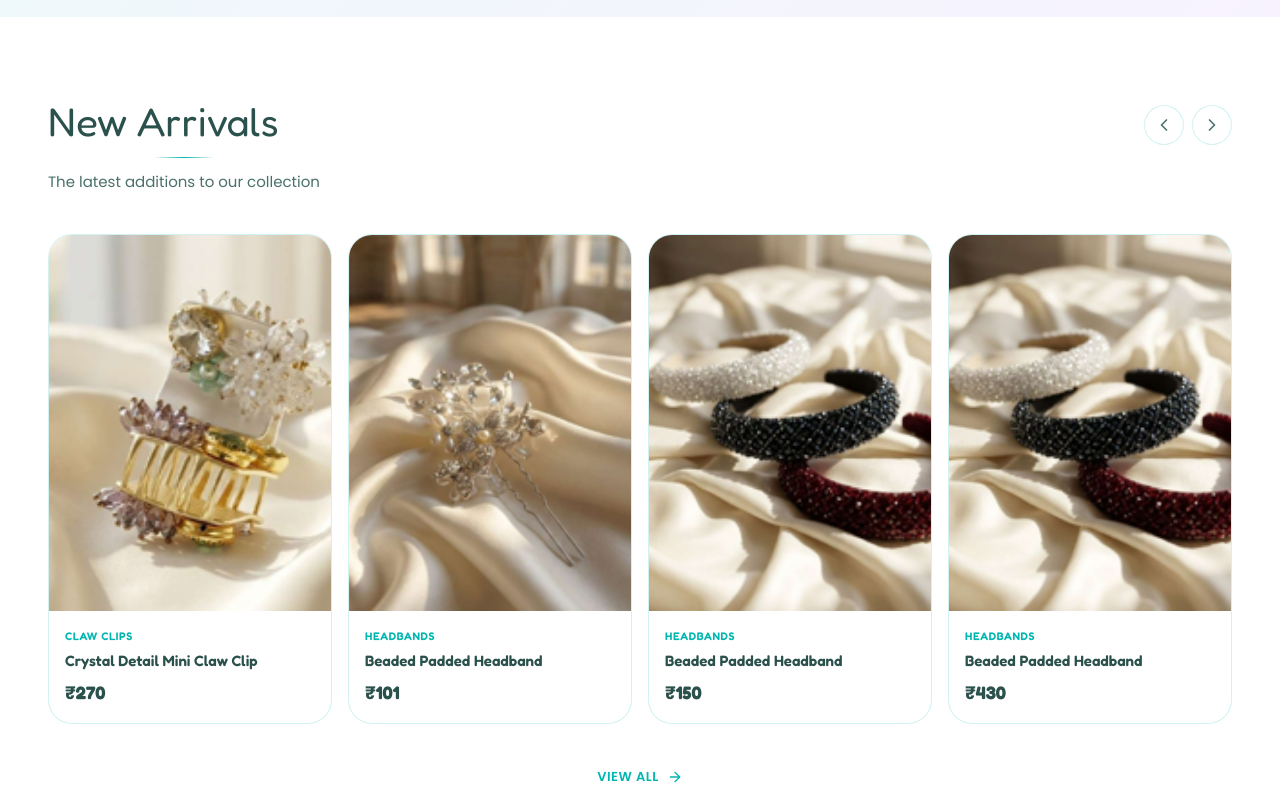
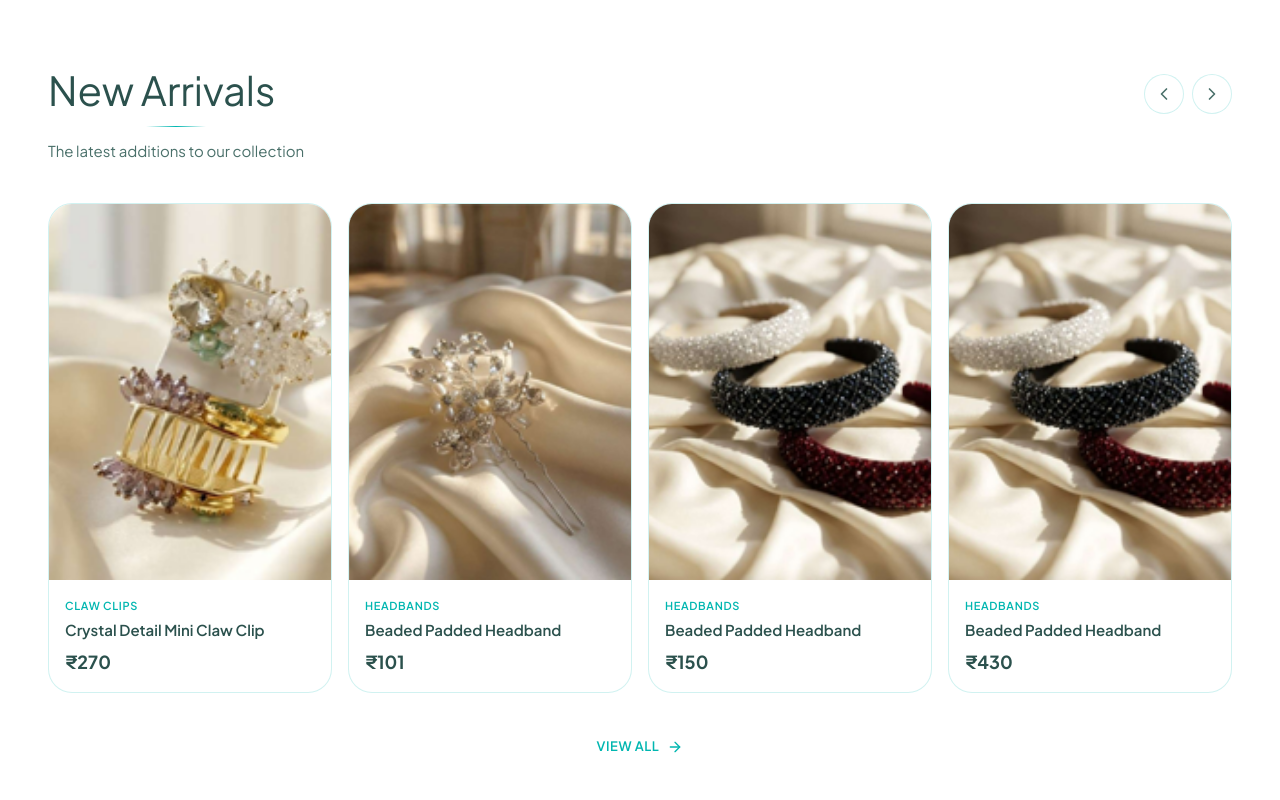
Before and after one commit to AKASHKOLANCHIYAPAN/sarang_living, a Next.js app: page / in a window 1280 px wide. Shown: the part 2440-3240 px from the top of the page. Built offline with nearby package versions, Linux system fonts and the light colour scheme; no server answers.

Commit message:
Update site font to Plus Jakarta Sans

```diff
--- a/app/globals.css
+++ b/app/globals.css
@@ -1,4 +1,4 @@
-@import url('https://fonts.googleapis.com/css2?family=Fredoka:wght@400;500;600;700&family=Poppins:ital,wght@0,300;0,400;0,500;0,600;0,700;1,400&display=swap');
+@import url('https://fonts.googleapis.com/css2?family=Plus+Jakarta+Sans:ital,wght@0,300;0,400;0,500;0,600;0,700;0,800;1,400;1,600&display=swap');
 @import "tailwindcss";
 
 /* ═══════════════════════════════════════════════════════════════
@@ -57,8 +57,8 @@
   --color-info: #00B6B0;
 
   /* ─── Typography ─── */
-  --font-display: 'Fredoka', 'Poppins', sans-serif;
-  --font-body: 'Poppins', 'Fredoka', sans-serif;
+  --font-display: 'Plus Jakarta Sans', var(--font-plus-jakarta), -apple-system, BlinkMacSystemFont, sans-serif;
+  --font-body: 'Plus Jakarta Sans', var(--font-plus-jakarta), -apple-system, BlinkMacSystemFont, sans-serif;
 
   --text-xs: 0.75rem;
   --text-sm: 0.8125rem;
--- a/app/layout.tsx
+++ b/app/layout.tsx
@@ -1,8 +1,16 @@
 import type { Metadata } from 'next';
+import { Plus_Jakarta_Sans } from 'next/font/google';
 import './globals.css';
 import AnnouncementBar from '@/components/layout/AnnouncementBar';
 import Header from '@/components/layout/Header';
 import Footer from '@/components/layout/Footer';
+
+const plusJakarta = Plus_Jakarta_Sans({
+  subsets: ['latin'],
+  weight: ['300', '400', '500', '600', '700', '800'],
+  variable: '--font-plus-jakarta',
+  display: 'swap',
+});
 
 export const metadata: Metadata = {
   title: {
@@ -43,8 +51,8 @@
   children: React.ReactNode;
 }>) {
   return (
-    <html lang="en">
-      <body>
+    <html lang="en" className={plusJakarta.variable}>
+      <body className={plusJakarta.className}>
         <a href="#main-content" className="skip-to-content">
           Skip to main content
         </a>
```
